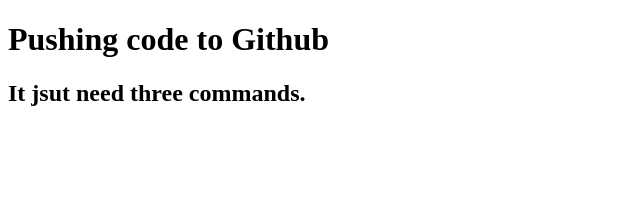
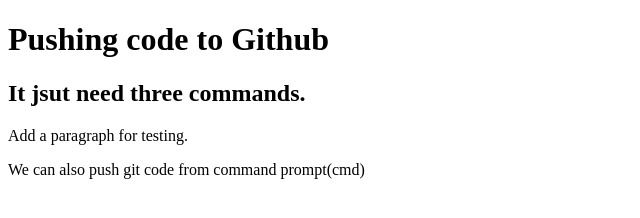
Before and after one commit to shahriarAb/my-first-repo, a plain HTML site: page index.html in a window 1280 px wide. Shown: the whole page, without its empty margins (0-640 px from the left). Drawn offline with Linux system fonts and the light colour scheme.

Commit message:
added another  paragraph and create style sheet

```diff
--- a/index.html
+++ b/index.html
@@ -9,6 +9,7 @@
 <body>
     <h1>Pushing code to Github</h1>
     <h2>It jsut need three commands.</h2>
-
+    <p>Add a paragraph for testing.</p>
+    <p>We can also push git code from command prompt(cmd)</p>
 </body>
 </html>
```
Also changed, not shown: style.css (added).
